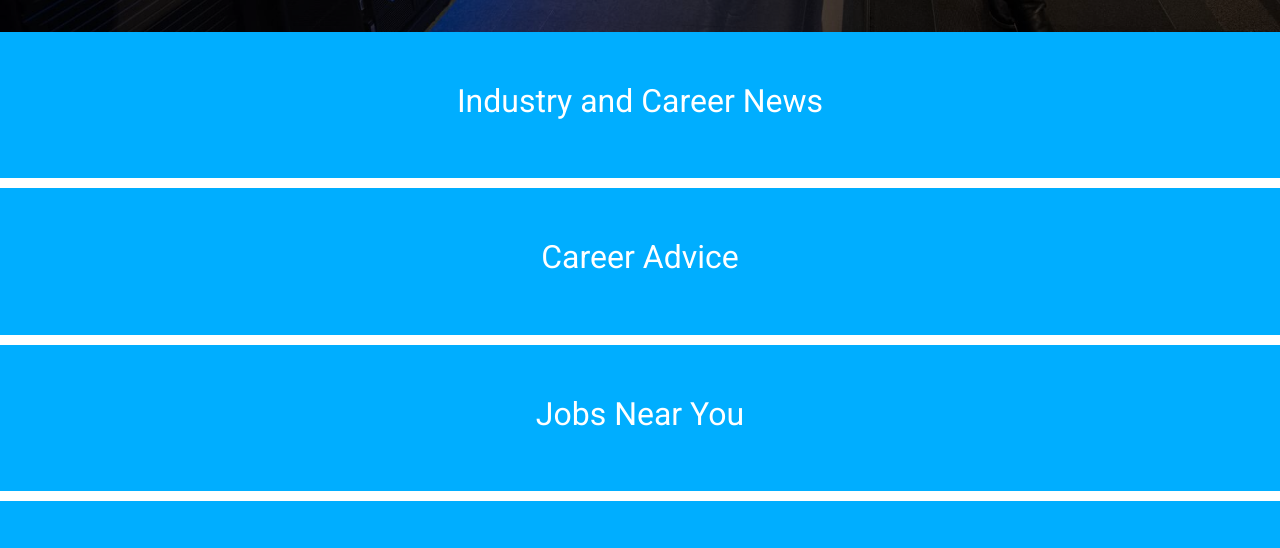
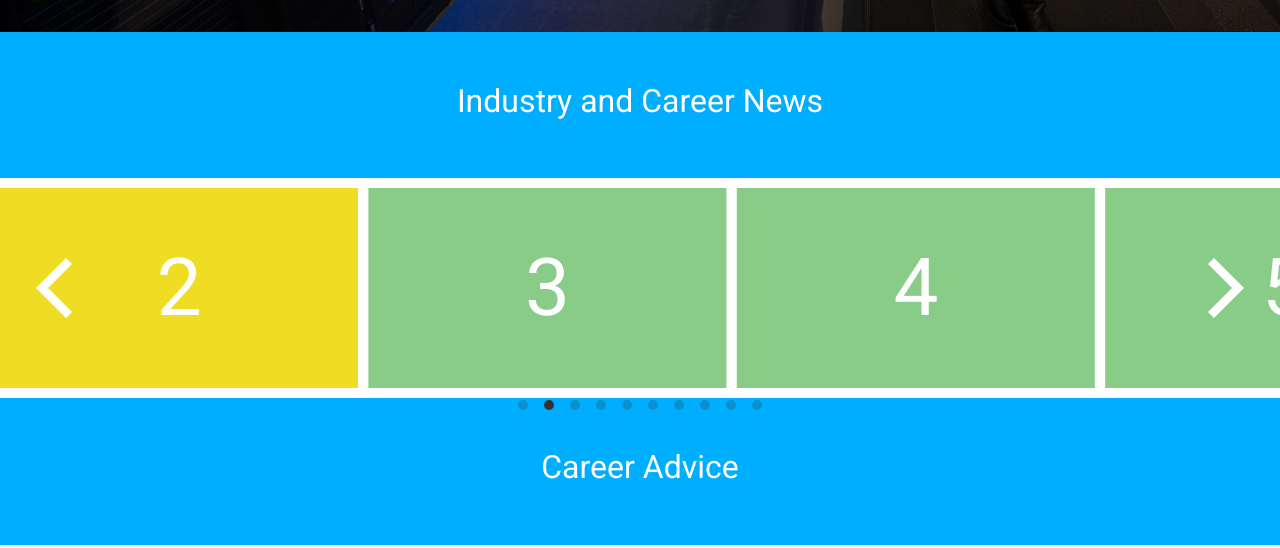
Before and after one commit to Code-Institute-Submissions/LeeWebb360-TheJobHut_MS2_ApResub, a plain HTML site: page index.html in a window 1280 px wide. Shown: the part 672-1220 px from the top of the page. Drawn offline with nearby package versions, Linux system fonts and the light colour scheme.

Commit message:
added JQuery and JS files to project and also added a carousel with the flickity plugin

```diff
--- a/assets/css/style.css
+++ b/assets/css/style.css
@@ -88,6 +88,49 @@ body {
     margin-bottom: 10px;
 }
 
+.carousel {
+  background: #EEE;
+}
+
+.carousel-cell {
+  width: 28%;
+  height: 200px;
+  margin-right: 10px;
+  background: #8C8;
+  counter-increment: gallery-cell;
+}
+
+.carousel-cell.is-selected {
+  background: #ED2;
+}
+
+/* cell number */
+.carousel-cell:before {
+  display: block;
+  text-align: center;
+  content: counter(gallery-cell);
+  line-height: 200px;
+  font-size: 80px;
+  color: white;
+}
+
+.flickity-button {
+  background: transparent;
+}
+/* big previous & next buttons */
+.flickity-prev-next-button {
+  width: 100px;
+  height: 100px;
+}
+/* icon color */
+.flickity-button-icon {
+  fill: white;
+}
+/* hide disabled button */
+.flickity-button:disabled {
+  display: none;
+}
+
 /*--career advice--*/
 
 .career-advice-content {
--- /dev/null
+++ b/assets/js/script.js
@@ -0,0 +1,8 @@
+//JQuery Start
+var elem = document.querySelector('.main-carousel');
+var flkty = new Flickity( elem, {
+  // options
+  cellAlign: 'left',
+  contain: true,
+  autoPlay: true
+});
--- a/index.html
+++ b/index.html
@@ -7,7 +7,7 @@
     <link href="https://cdn.jsdelivr.net/npm/bootstrap@5.0.0-beta1/dist/css/bootstrap.min.css" rel="stylesheet"
         integrity="sha384-giJF6kkoqNQ00vy+HMDP7azOuL0xtbfIcaT9wjKHr8RbDVddVHyTfAAsrekwKmP1" crossorigin="anonymous">
     <script src="https://kit.fontawesome.com/99ff1b1a00.js" crossorigin="anonymous"></script>
-    <script src="https://ajax.googleapis.com/ajax/libs/jquery/3.5.1/jquery.min.js"></script>
+    <link rel="stylesheet" href="https://unpkg.com/flickity@2/dist/flickity.min.css">
     <link rel="stylesheet" href="assets/css/style.css">
     <title>The Job Hut</title>
 </head>
@@ -54,7 +54,8 @@
             <div class="jumbotron-overlay-text d-none d-md-block">
                 <p class="lead-overlay-text d-none d-md-inline-block">
                     Let today be the start of something new.</p>
-                    <a class="vacancy-search-btn btn btn-primary d-none d-lg-inline-block btn-lg" href="" role="button">Search Vacancies</a>
+                <a class="vacancy-search-btn btn btn-primary d-none d-lg-inline-block btn-lg" href=""
+                    role="button">Search Vacancies</a>
 
             </div>
         </div>
@@ -65,6 +66,18 @@
             <h2>Industry and Career News</h2>
         </div>
     </section>
+    <div class="main-carousel">
+        <div class="carousel-cell">...</div>
+        <div class="carousel-cell">...</div>
+        <div class="carousel-cell">...</div>
+        <div class="carousel-cell">...</div>
+        <div class="carousel-cell">...</div>
+        <div class="carousel-cell">...</div>
+        <div class="carousel-cell">...</div>
+        <div class="carousel-cell">...</div>
+        <div class="carousel-cell">...</div>
+        <div class="carousel-cell">...</div>
+    </div>
 
     <section class="career-advice-content">
         <div class="container text-center">
@@ -116,6 +129,11 @@
         </div>
     </footer>
 
+    <!--Javascript and Jquery scripts-->
+    <script src="https://ajax.googleapis.com/ajax/libs/jquery/3.5.1/jquery.min.js"></script>
+    <script src="https://unpkg.com/flickity@2/dist/flickity.pkgd.min.js"></script>
+    <script src="assets/js/script.js"></script>
+
 
 </body>
 
```
Also changed, not shown: assets/js/my.js (added), assets/js/sendEmail.js (deleted), assets/js/send_email.js (added). Lines whose indentation alone changed are shown as unchanged.
